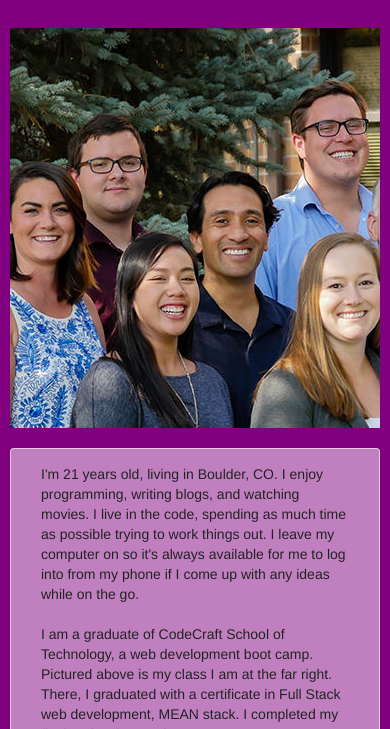
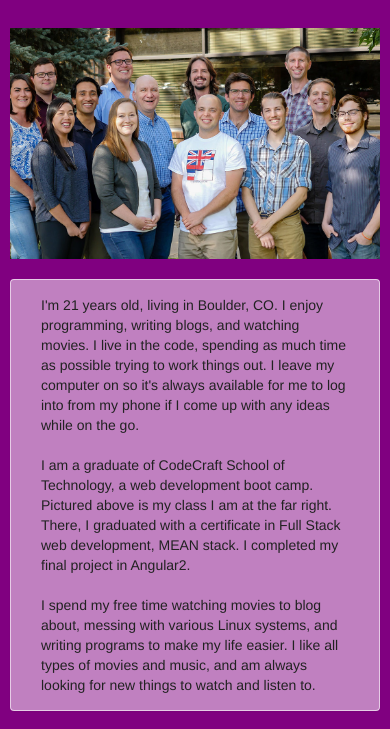
Before and after one commit to KingEdwardI/evetterdrake, a website: page public/aboutme.html in a window 390 px wide. Shown: the part 54-783 px from the top of the page. Drawn offline with nearby package versions, Linux system fonts and the light colour scheme.

Commit message:
about me picture mobile responsive

```diff
--- a/public/css/aboutme.css
+++ b/public/css/aboutme.css
@@ -7,8 +7,16 @@ div.transparent {
 }
 div.picture {
   overflow-y: hidden;
-  height: 400px;
-  width: 100%;
+  height: auto;
+  max-height: 400px;
+  width: auto;
+  max-width: 100%;
+}
+div.picture > img {
+  height: auto;
+  max-height: 400px;
+  width: auto;
+  max-width: 100%;
 }
 div.about {
   color: #222;
```
